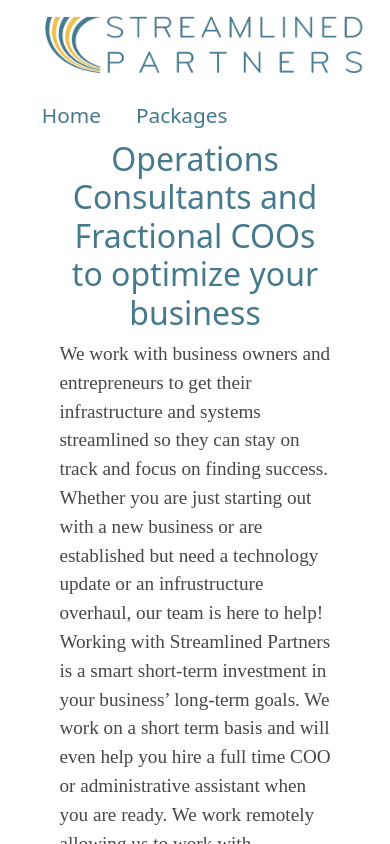
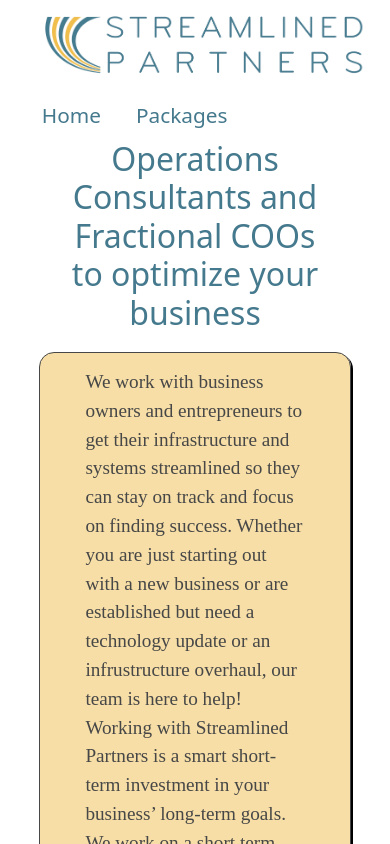
Before and after one commit to rhkearns/streamlined_1, a React (Create React App) app: page / in a window 390 px wide. Shown: the top 844 px of the page. Built offline with nearby package versions, Linux system fonts and the light colour scheme; a web font is replaced by a local one.

Commit message:
top section box mobile

```diff
--- a/src/Components/ContentBody/ContentBody.scss
+++ b/src/Components/ContentBody/ContentBody.scss
@@ -43,6 +43,16 @@
 	text-decoration: none;
 }
 
+#topsection{
+	border: 1px solid $black;
+	border-radius: 15px;
+	padding: 15px 25px 0px 25px;
+	color: $black;
+	background-color: $yellow-transparent;
+	// margin-right: 16px;
+	box-shadow: 2px 2px black;
+}
+
 .top-line {
 	color: $black;
 	font-size: 19.2px;
@@ -61,7 +71,7 @@
 	// padding-top: 70px;
 	padding-left: 20px;
 	padding-right: 20px;
-	// padding-bottom: 15px;
+	padding-bottom: 12px;
 	}
 
 #content-body {
```
